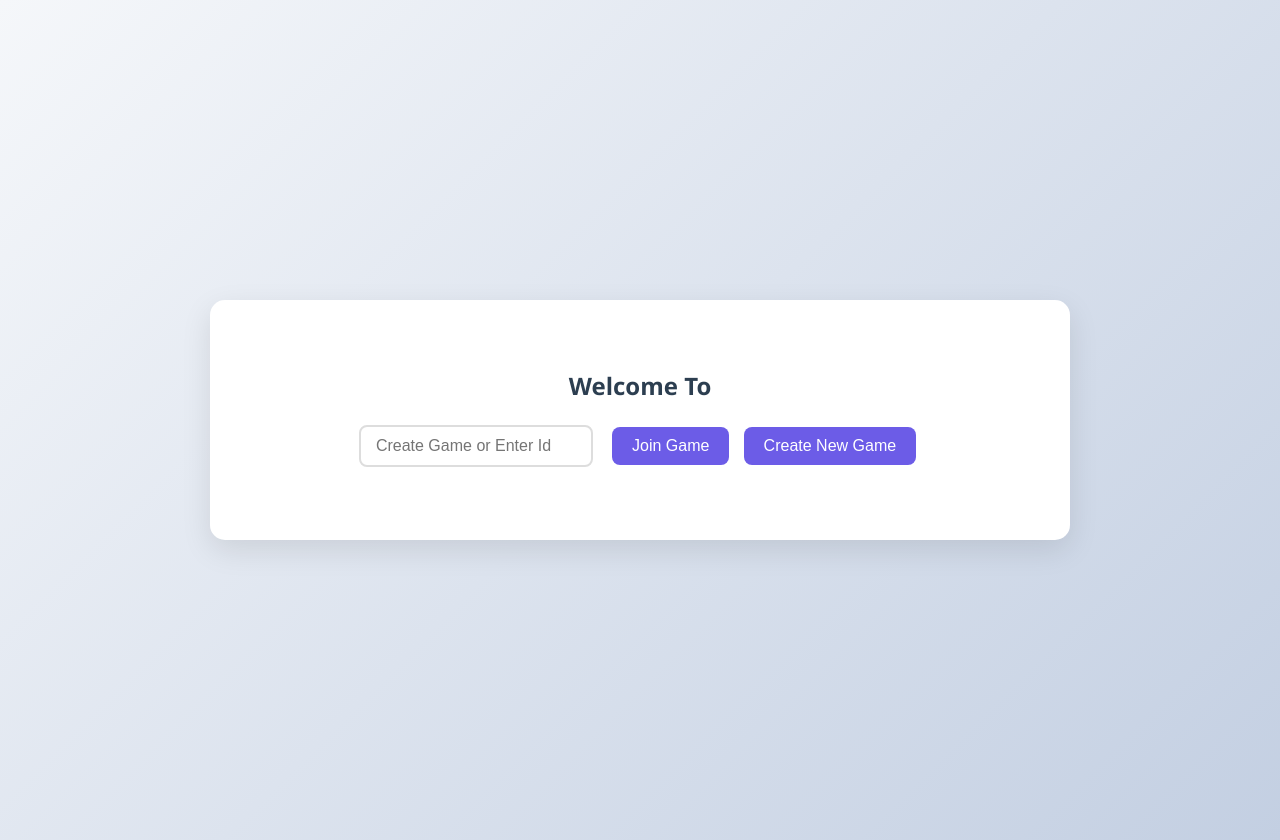
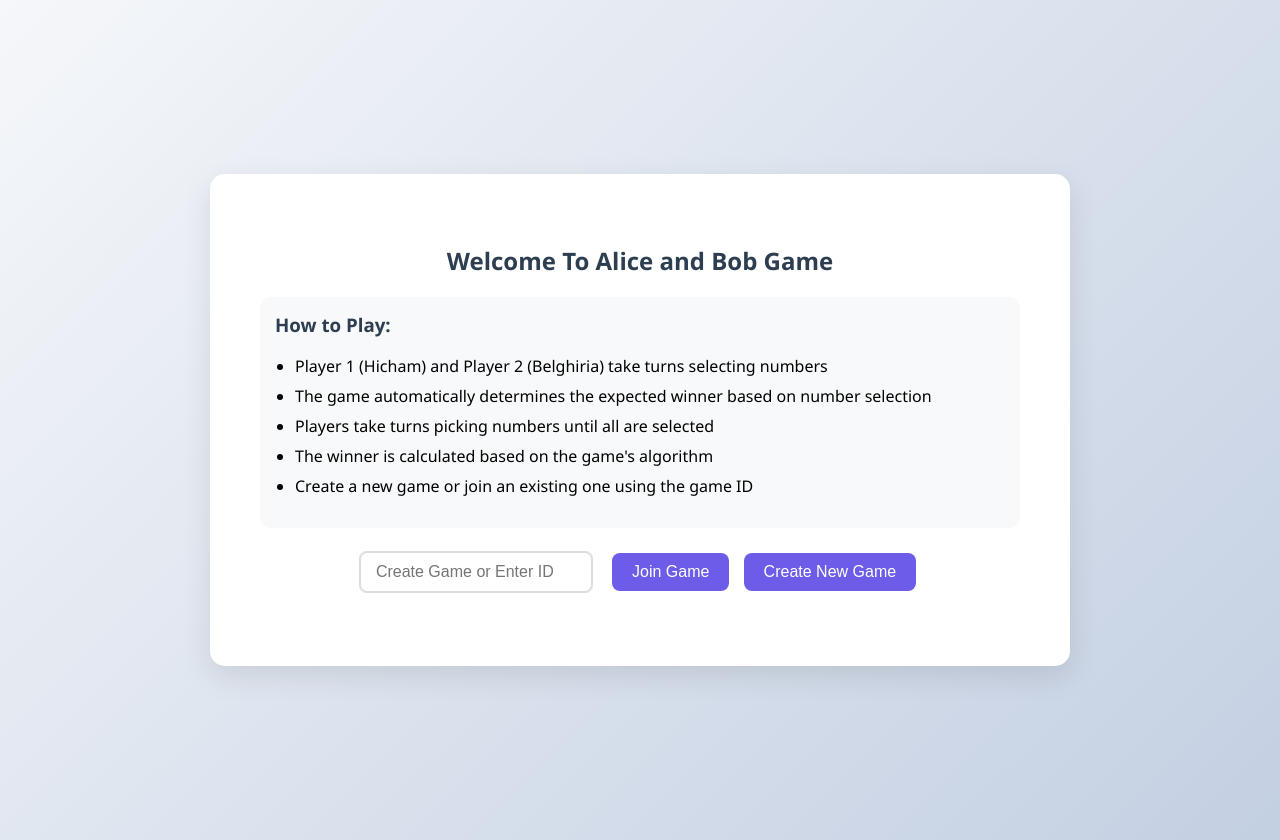
Before and after one commit to belghiria-youssef/aliceandbob, a plain HTML site: page index.html in a window 1280 px wide. Drawn offline with Linux system fonts and the light colour scheme.

Commit message:
Update index.html

```diff
--- a/index.html
+++ b/index.html
@@ -236,6 +236,24 @@
             background-color: #e8f5e9;
             border-left: 3px solid #2ecc71;
         }
+        /* Help Panel Styles */
+        .help-panel {
+            background-color: #f8f9fa;
+            padding: 15px;
+            border-radius: 10px;
+            margin: 20px 0;
+            text-align: left;
+        }
+        .help-panel h3 {
+            margin-top: 0;
+            color: #2c3e50;
+        }
+        .help-panel ul {
+            padding-left: 20px;
+        }
+        .help-panel li {
+            margin-bottom: 8px;
+        }
         /* Mobile Responsiveness */
         @media (max-width: 600px) {
             .number-btn {
@@ -261,8 +279,21 @@
 <body>
     <div class="game-wrapper" id="game-wrapper">
         <div class="lobby-screen" id="lobby-screen">
-            <h2>Welcome To </h2>
-            <input type="text" id="game-id-input" placeholder="Create Game or Enter Id" >
+            <h2>Welcome To Alice and Bob Game</h2>
+
+            <!-- Help Panel -->
+            <div class="help-panel">
+                <h3>How to Play:</h3>
+                <ul>
+                    <li>Player 1 (Hicham) and Player 2 (Belghiria) take turns selecting numbers</li>
+                    <li>The game automatically determines the expected winner based on number selection</li>
+                    <li>Players take turns picking numbers until all are selected</li>
+                    <li>The winner is calculated based on the game's algorithm</li>
+                    <li>Create a new game or join an existing one using the game ID</li>
+                </ul>
+            </div>
+
+            <input type="text" id="game-id-input" placeholder="Create Game or Enter ID">
             <button id="join-game-btn">Join Game</button>
             <button id="create-game-btn">Create New Game</button>
             <div class="player-info" id="player-info"></div>
```
